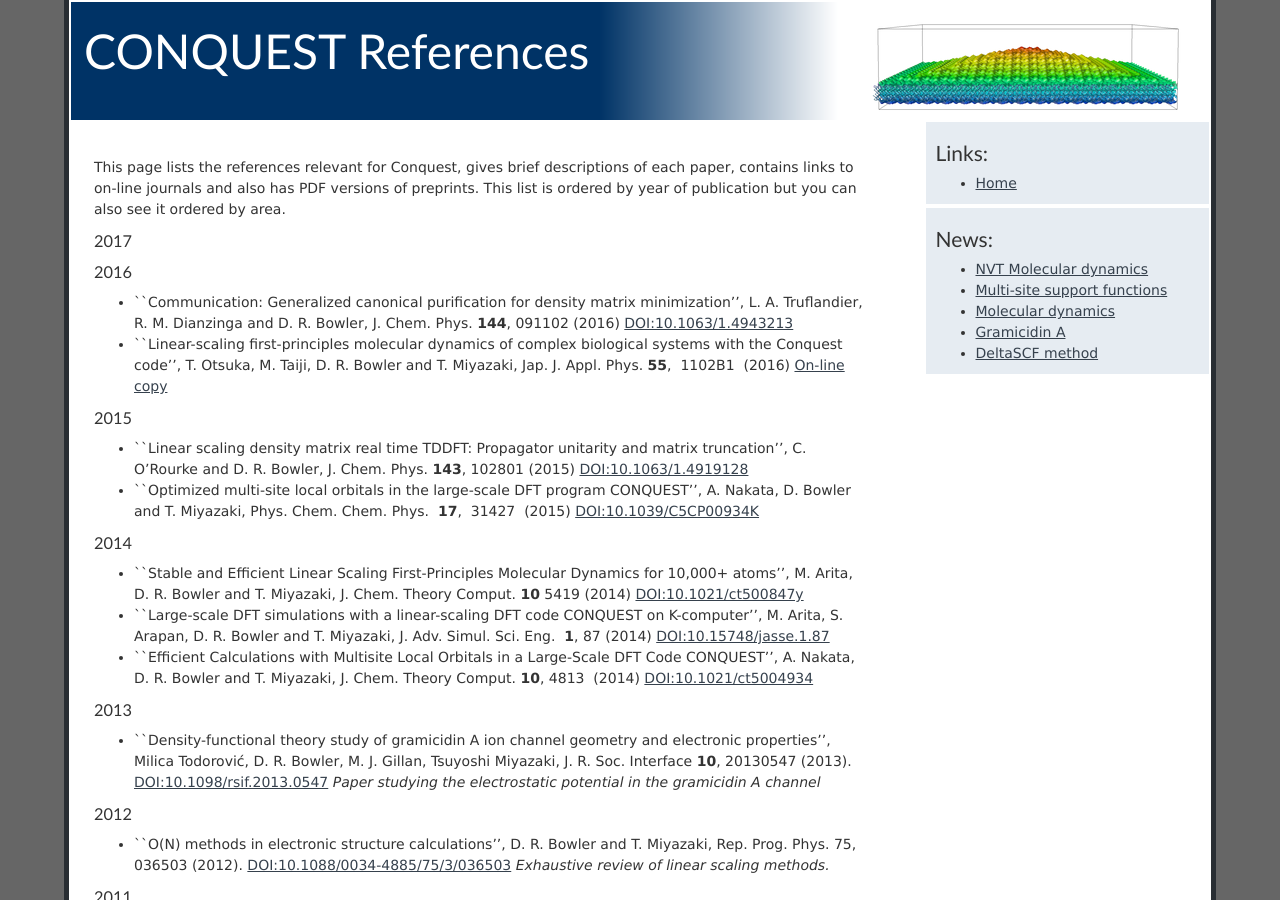
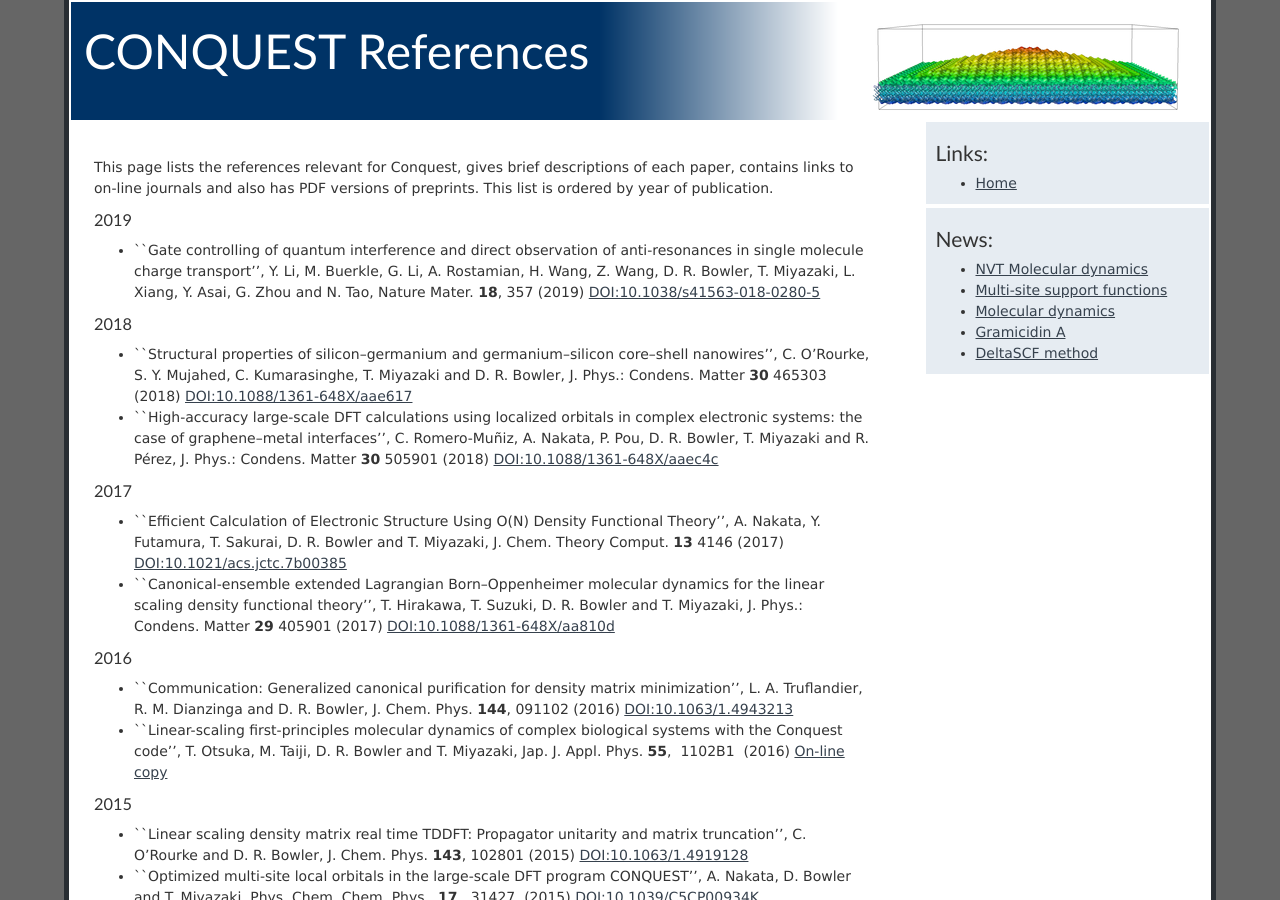
Before and after one commit to OrderN/OrderN.github.io, a Jekyll site: the page built from references.markdown, in a window 1280 px wide and 900 px high. Built offline with Jekyll 4.4.1, drawn with Linux system fonts in a browser that asks for light colours.

Commit message:
add new papers

```diff
--- a/references.markdown
+++ b/references.markdown
@@ -5,17 +5,30 @@
 ---
 This page lists the references relevant for Conquest, gives brief descriptions
 of each paper, contains links to on-line journals and also has PDF versions of
-preprints. This list is ordered by year of publication but you can also see it
-ordered by area.
+preprints. This list is ordered by year of publication.
+
+### 2019
+<a name="Y2019"></a>
+
+* ``Gate controlling of quantum interference and direct observation of anti-resonances in single molecule charge transport'', Y. Li, M. Buerkle, G. Li, A. Rostamian, H. Wang, Z. Wang, D. R. Bowler, T. Miyazaki, L. Xiang, Y. Asai, G. Zhou and N. Tao, Nature Mater. **18**, 357 (2019) [DOI:10.1038/s41563-018-0280-5](https://doi.org/10.1038/s41563-018-0280-5)
+
+### 2018
+<a name="Y2018"></a>
+
+* ``Structural properties of silicon–germanium and germanium–silicon core–shell nanowires'', C. O’Rourke, S. Y. Mujahed, C. Kumarasinghe, T. Miyazaki and D. R. Bowler, J. Phys.: Condens. Matter **30** 465303 (2018) [DOI:10.1088/1361-648X/aae617](https://doi.org/10.1088/1361-648X/aae617)
+* ``High-accuracy large-scale DFT calculations using localized orbitals in complex electronic systems: the case of graphene–metal interfaces'', C. Romero-Muñiz, A. Nakata, P. Pou, D. R. Bowler, T. Miyazaki and R. Pérez, J. Phys.: Condens. Matter **30** 505901 (2018) [DOI:10.1088/1361-648X/aaec4c](https://doi.org/10.1088/1361-648X/aaec4c)
 
 ### 2017
 <a name="Y2017"></a>
+
+* ``Efficient Calculation of Electronic Structure Using O(N) Density Functional Theory'', A. Nakata, Y. Futamura, T. Sakurai, D. R. Bowler and T. Miyazaki, J. Chem. Theory Comput. **13** 4146 (2017) [DOI:10.1021/acs.jctc.7b00385](https://doi.org/10.1021/acs.jctc.7b00385)
+* ``Canonical-ensemble extended Lagrangian Born--Oppenheimer molecular dynamics for the linear scaling density functional theory'', T. Hirakawa, T. Suzuki, D. R. Bowler and T. Miyazaki, J. Phys.: Condens. Matter **29** 405901 (2017) [DOI:10.1088/1361-648X/aa810d](https://doi.org/10.1088/1361-648X/aa810d)
 
 ### 2016
 <a name="Y2016"></a>
 
 * ``Communication: Generalized canonical purification for density matrix minimization'', L. A. Truflandier, R. M. Dianzinga and D. R. Bowler, J. Chem. Phys. **144**, 091102 (2016) [DOI:10.1063/1.4943213](http://dx.doi.org/10.1063/1.4943213)
-* ``Linear-scaling first-principles molecular dynamics of complex biological systems with the Conquest code'', T. Otsuka, M. Taiji, D. R. Bowler and T. Miyazaki, Jap. J. Appl. Phys. **55**,  1102B1  (2016) [On-line copy](http://iopscience.iop.org/article/10.7567/JJAP.55.1102B1)
+* ``Linear-scaling first-principles molecular dynamics of complex biological systems with the Conquest code'', T. Otsuka, M. Taiji, D. R. Bowler and T. Miyazaki, Jap. J. Appl. Phys. **55**,  1102B1  (2016) [On-line copy](https://doi.org/10.7567/JJAP.55.1102B1)
 
 ### 2015
 <a name="Y2015"></a>
```
